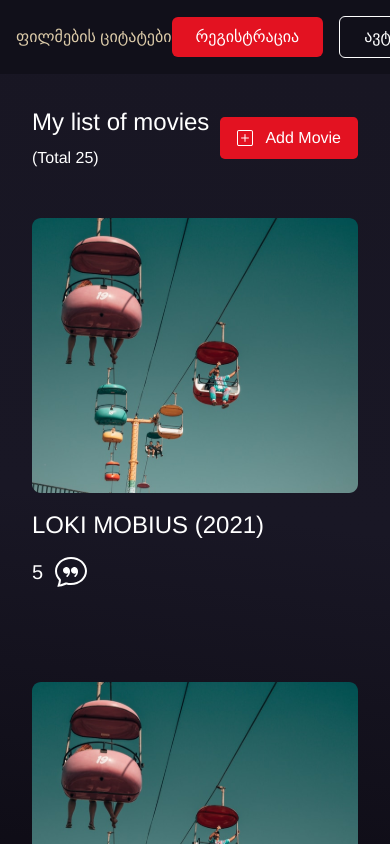
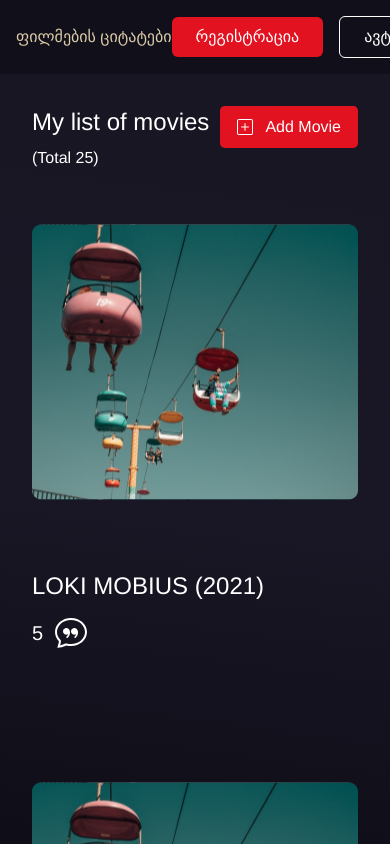
Before and after one commit to SousouBer/movie-quotes-frontend, a Vue app: page /my-movies in a window 390 px wide. Shown: the top 844 px of the page. Built offline with nearby package versions, Linux system fonts and the light colour scheme; no server answers; a web font is replaced by a local one; what @vee-validate/i18n would draw is missing.

Commit message:
fix: fix little mobile styles

```diff
--- a/src/components/movies/MovieCard.vue
+++ b/src/components/movies/MovieCard.vue
@@ -10,8 +10,8 @@ const props = defineProps<{
 </script>
 
 <template>
-  <div class="flex flex-col gap-4 w-[27.5rem] h-96">
-    <div>
+  <div class="flex flex-col gap-4 w-[27.5rem]">
+    <div class="h-96">
       <img class="w-full h-full" :src="props.poster" :alt="`${title} poster`" />
     </div>
     <span class="uppercase text-white font-medium text-2xl"
--- a/src/views/MoviesView.vue
+++ b/src/views/MoviesView.vue
@@ -10,7 +10,7 @@ import IconMovieAdd from "@/components/icons/IconMovieAdd.vue";
 <template>
   <TheHeader />
   <section class="bg-custom-gradient h-screen w-full px-8 sm:px-16 py-8">
-    <div class="flex items-center justify-between mb-12">
+    <div class="flex items-start sm:items-center justify-between sm:mb-12">
       <span
         class="font-medium text-2xl text-white flex flex-col gap-y-2 sm:inline"
         >My list of movies
@@ -18,7 +18,7 @@ import IconMovieAdd from "@/components/icons/IconMovieAdd.vue";
           >(Total 25)</span
         >
       </span>
-      <div class="flex items-start sm:items-center">
+      <div class="flex items-center">
         <BaseMoviesInputSearch
           class="hidden sm:flex"
           name="search"
```
